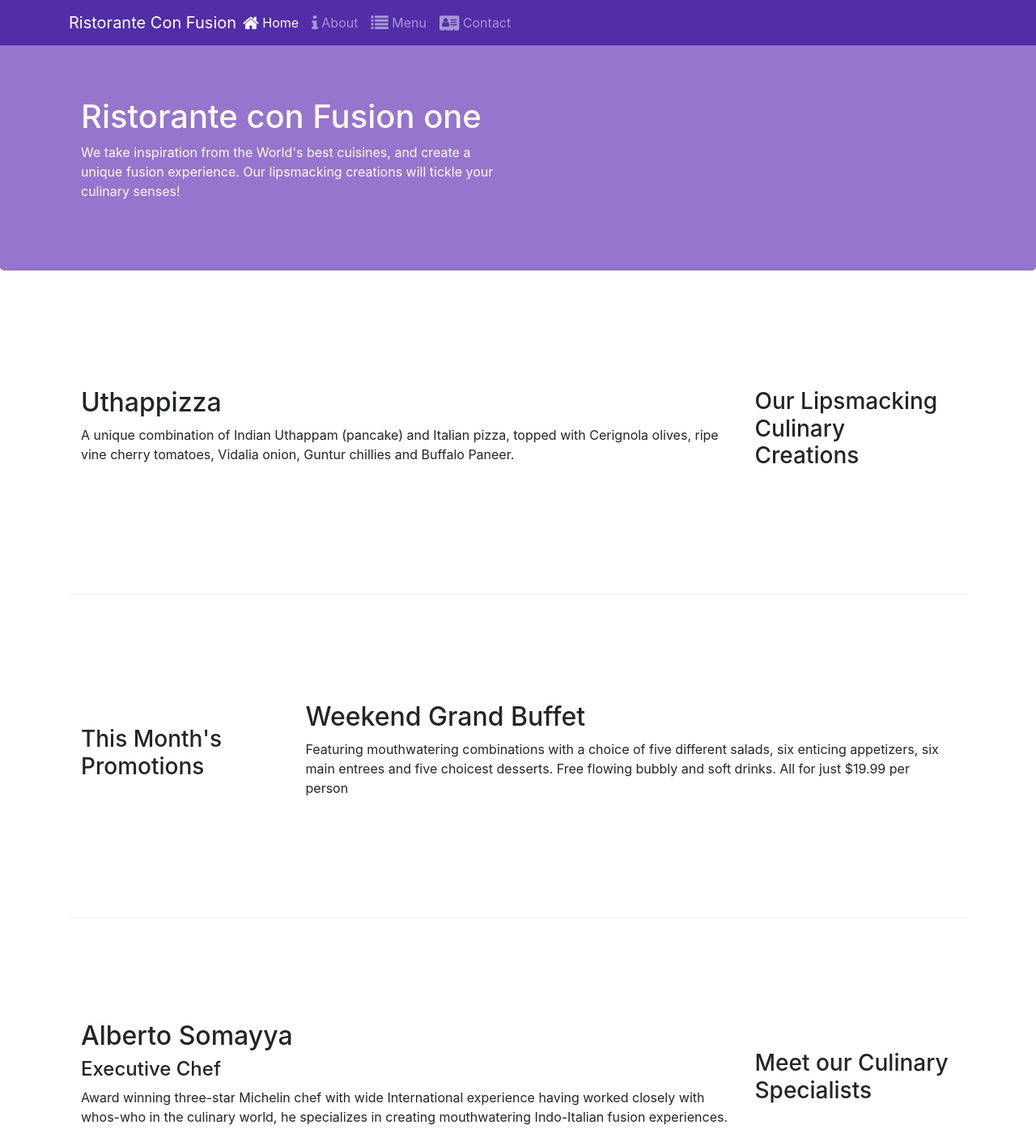
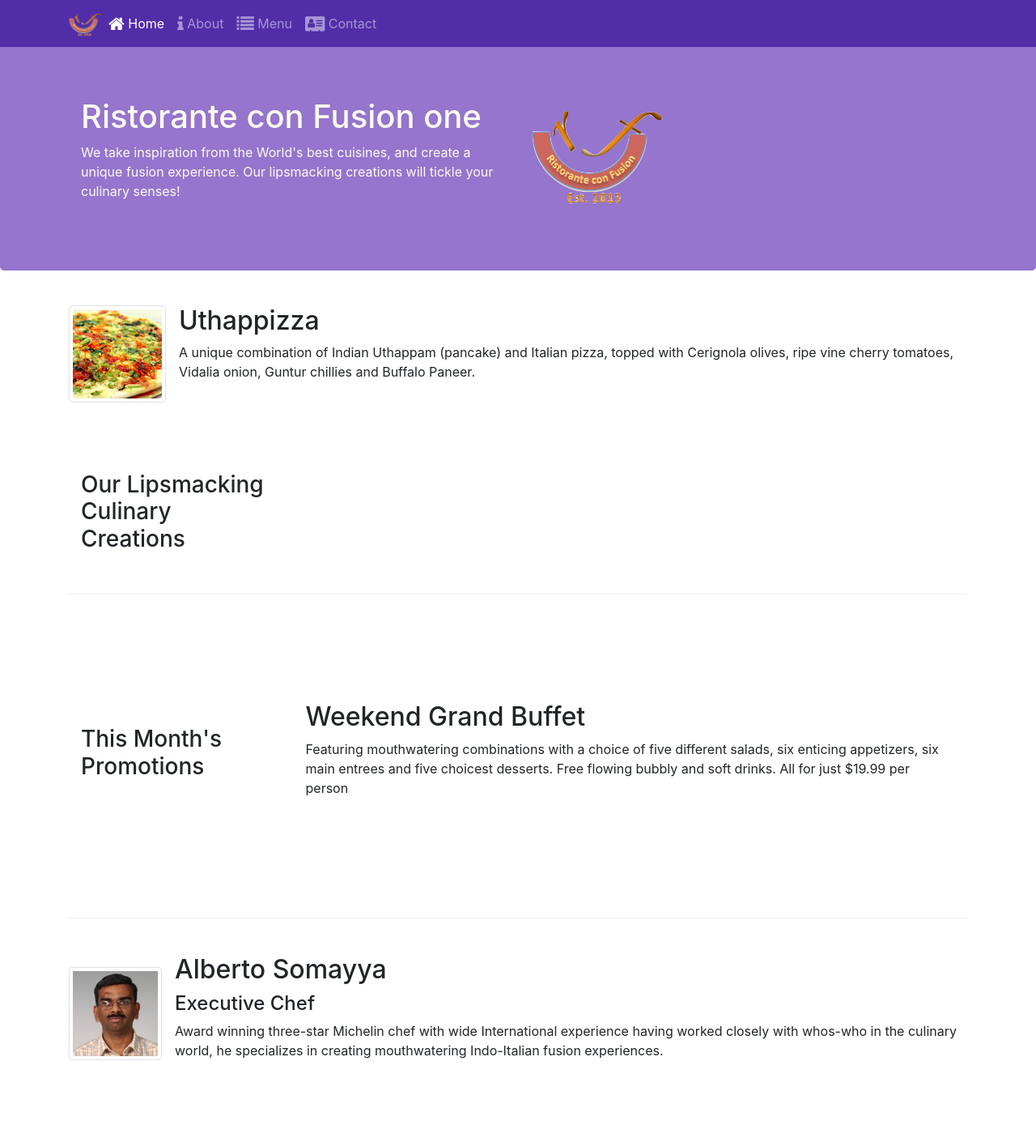
Before and after one commit to adhamcod/git.test, a website: page index.html in a window 1280 px wide. Shown: the top 1410 px of the page at 81% size. Drawn offline with nearby package versions, Linux system fonts and the light colour scheme.

Commit message:
Images and Media

```diff
--- a/index.html
+++ b/index.html
@@ -21,13 +21,13 @@
             <button class="navbar-toggler" type="button" data-toggle="collapse" data-target="#Navbar">
                 <span class="navbar-toggler-icon"></span>
             </button>
-            <a class="navbar-brand mr-auto" href="#">Ristorante Con Fusion</a> <!-- to add name of your company or brand-->
+            <a class="navbar-brand mr-auto" href="#"><img src="img/logo.png" height="30" width="41"></a> <!-- to add name of your company or brand-->
             <div class="collapse navbar-collapse" id="Navbar">
               <ul class="navbar-nav mr-auto">
                 <li class="nav-item active"><a class="nav-link" href="#"><span class="fa fa-home fa-lg"></span> Home</a></li>
                 <li class="nav-item"><a class="nav-link" href="./aboutus.html"><span class="fa fa-info fa-lg"></span> About</a></li>
                 <li class="nav-item"><a class="nav-link" href="#"><span class="fa fa-list fa-lg"></span> Menu</a></li>
-                <li class="nav-item"><a class="nav-link" href="./contactus.html"><span class="fa fa-address-card fa-lg"></span> Contact</a></li>
+                <li class="nav-item"><a class="nav-link" href="./contactus.html "><span class="fa fa-address-card fa-lg"></span> Contact</a></li>
               </ul>
            </div>
         </div>
@@ -39,7 +39,8 @@
                     <h1>Ristorante con Fusion one</h1>
                     <p>We take inspiration from the World's best cuisines, and create a unique fusion experience. Our lipsmacking creations will tickle your culinary senses!</p>
                 </div>
-                <div class="col-12 col-sm">
+                <div class="col-12 col-sm align-self-center">
+                    <img src="img/logo.png" class="img-fluid">
                 </div>
             </div>
         </div>
@@ -50,9 +51,12 @@
             <div class="col-12 col-sm-4 order-sm-last col-md-3">
                 <h3>Our Lipsmacking Culinary Creations</h3>
             </div>
-            <div class="col col-sm order-sm-first col-md">
-                <h2>Uthappizza</h2>
-                <p>A unique combination of Indian Uthappam (pancake) and Italian pizza, topped with Cerignola olives, ripe vine cherry tomatoes, Vidalia onion, Guntur chillies and Buffalo Paneer.</p>
+            <div class="media">
+                <img class="d-flex mr-3 img-thumbnail align-self-center" src="img/uthappizza.png" alt="Uthappizza">
+                <div class="media-body">
+                  <h2 class="mt-0">Uthappizza</h2>
+                  <p class="d-none d-sm-block">A unique combination of Indian Uthappam (pancake) and Italian pizza, topped with Cerignola olives, ripe vine cherry tomatoes, Vidalia onion, Guntur chillies and Buffalo Paneer.</p>
+                </div>
             </div>
         </div>
 
@@ -71,10 +75,13 @@
             <div class="col-12 col-sm-4 order-sm-last col-md-3">
                 <h3>Meet our Culinary Specialists</h3>
             </div>
-            <div class="col col-sm order-sm-first  col-md">
-                <h2>Alberto Somayya</h2>
+            <div class="media">
+                <img class="d-flex mr-3 img-thumbnail align-self-center" src="img/alberto.png" alt="Alberto Somayya">
+                <div class="media-body">
+                <h2 class="mt-0">Alberto Somayya</h2>
                 <h4>Executive Chef</h4>
-                <p>Award winning three-star Michelin chef with wide International experience having worked closely with whos-who in the culinary world, he specializes in creating mouthwatering Indo-Italian fusion experiences. </p>
+                <p class="d-none d-sm-block">Award winning three-star Michelin chef with wide International experience having worked closely with whos-who in the culinary world, he specializes in creating mouthwatering Indo-Italian fusion experiences. </p>
+                </div>
             </div>
         </div>
     </div>
```
Also changed, not shown: aboutus.html (+1 -1 lines), contactus.html (+1 -1 lines), img/alberto.png (added), img/buffet.png (added), img/logo.png (added), img/uthappizza.png (added), 1 other file.
